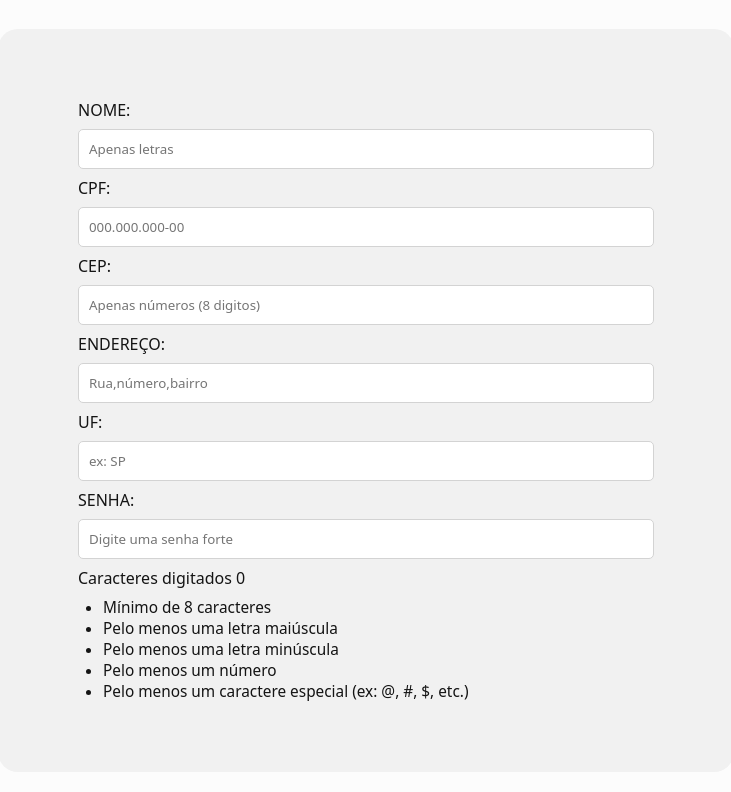
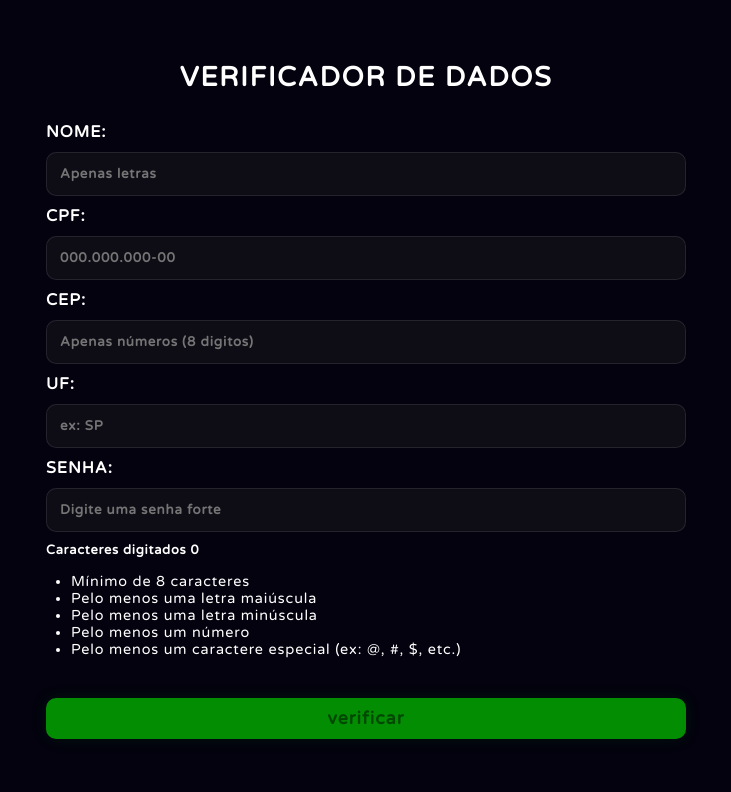
Before and after one commit to devdudalima/senac-full-stack, a plain HTML site: page JavaScript/desafio/mascara2.html in a window 1280 px wide. Shown: the whole page, without its empty margins (274-1005 px from the left). Drawn offline with Linux system fonts and the light colour scheme.

Commit message:
css verificador de dados

```diff
--- a/JavaScript/desafio/mascara2.css
+++ b/JavaScript/desafio/mascara2.css
@@ -1,14 +1,17 @@
+@import url('https://fonts.googleapis.com/css2?family=Varela+Round&display=swap');
+
 * {
     margin: 0;
     padding: 0;
-    font-family: system-ui, -apple-system, BlinkMacSystemFont, 'Segoe UI', Roboto, Oxygen, Ubuntu, Cantarell, 'Open Sans', 'Helvetica Neue', sans-serif;
-    font-weight: 500;
-    color: rgb(20, 20, 20);
+    font-family: "Varela Round", sans-serif;
+    font-weight: 600;
+    letter-spacing: 0.06em;
+    color: white;
 }
 
 body {
 
-    background-color: #fcfcfc;
+    background-color: #06041a;
     display: flex;
     justify-content: center;
     align-items: center;
@@ -16,31 +19,62 @@ body {
 }
 
 form {
-    background-color: #f1f1f1;
+    background-color: #00000075;
     display: flex;
     flex-direction: column;
     justify-content: center;
-    gap: 8px;
-    width: 45%;
-    padding: 70px 80px;
+    gap: 10px;
+    width: 50%;
+    padding: 70px 150px;
     border-radius: 20px;
 }
 
+h1 {
+    font-size: 1.7em;
+    text-align: center;
+    margin-bottom: 18px;
+}
+
 input {
-    padding: 10px;
-    border-radius: 5px;
-    border: 1px solid lightgray;
+    padding: 13px;
+    border-radius: 10px;
+    background-color: #0e0d16;
+    border: 1px solid rgba(211, 211, 211, 0.116);
+}
+
+.contador {
+    font-size: 0.8em;
+    margin-bottom: 5px;
 }
 
 li {
     margin-left: 25px;
-    font-size: 0.96em;
+    font-size: 0.9em;
+    font-weight: 500;
 }
 
 li.valido {
-    color: green !important;
+    color: rgb(17, 175, 17) !important;
 }
 
 li.invalido {
- color: red !important;
+ color: rgb(177, 14, 14) !important;
 }
+
+button {
+    background-color: rgb(3, 141, 3);
+    color: rgb(1, 73, 1);
+    box-shadow: 0 0 15px rgba(0, 128, 0, 0.144);
+    padding: 10px;
+    border-radius: 10px;
+    border: none;
+    margin-top: 30px;
+    transition: all 0.3s ease;
+    font-size: 1.1em;
+    cursor: pointer;
+}
+
+button:hover {
+    box-shadow: 0 0 20px rgba(0, 128, 0, 0.349);
+    transform: translateY(-5px);
+}
--- a/JavaScript/desafio/mascara2.html
+++ b/JavaScript/desafio/mascara2.html
@@ -8,23 +8,21 @@
 </head>
 <body>
     <form>
+        <h1>VERIFICADOR DE DADOS</h1>
         <label for="nome">NOME:</label>
-        <input type="text" id="nome" placeholder="Apenas letras">
+        <input type="text" id="nome" placeholder="Apenas letras" required>
 
         <label for="cpf">CPF:</label>
-        <input type="text"id="cpf" placeholder="000.000.000-00">
+        <input type="text"id="cpf" placeholder="000.000.000-00"required>
 
         <label for="cep">CEP:</label>
-        <input type="text" id="cep" placeholder="Apenas números (8 digitos)">
-
-        <label for="endereco">ENDEREÇO:</label>
-        <input type="text" id="endereco" placeholder="Rua,número,bairro">
+        <input type="text" id="cep" placeholder="Apenas números (8 digitos)"required>
 
         <label for="uf">UF:</label>
-        <input type="text" id="uf" placeholder="ex: SP">
+        <input type="text" id="uf" placeholder="ex: SP"required>
 
         <label for="senha">SENHA:</label>
-        <input type="text" id="senha" placeholder="Digite uma senha forte" maxlength="25">
+        <input type="text" id="senha" placeholder="Digite uma senha forte" maxlength="25" required>
 
         <div class="contador">Caracteres digitados <span id="contadorSenha">0</span></div>
 
@@ -36,6 +34,8 @@
             <li id="req-especial">Pelo menos um caractere especial (ex: @, #, $, etc.)</li>
         </ul>
 
+        <button type="submit">verificar</button>
+
     </form>
 
     <script src="mascara2.js"></script>
```
